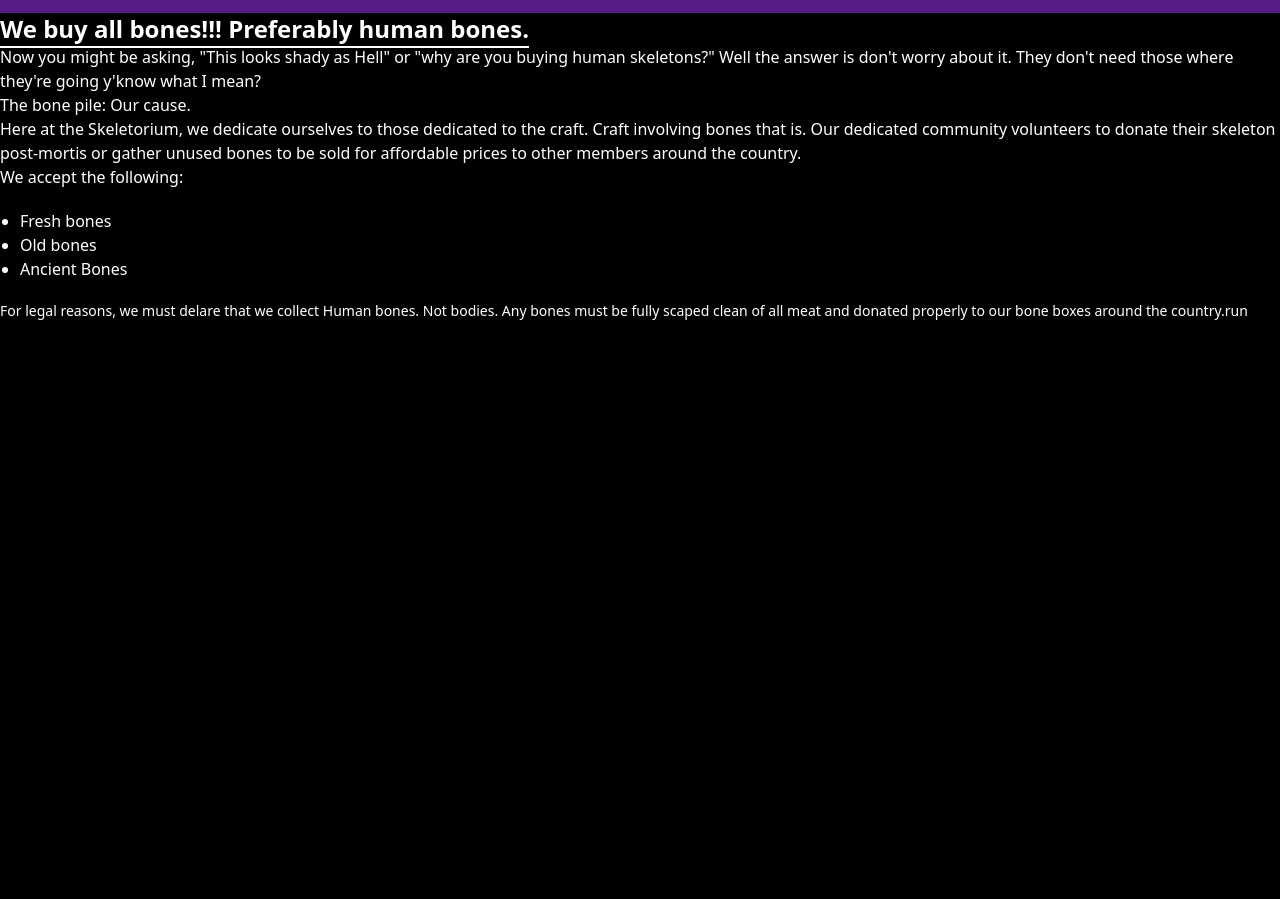
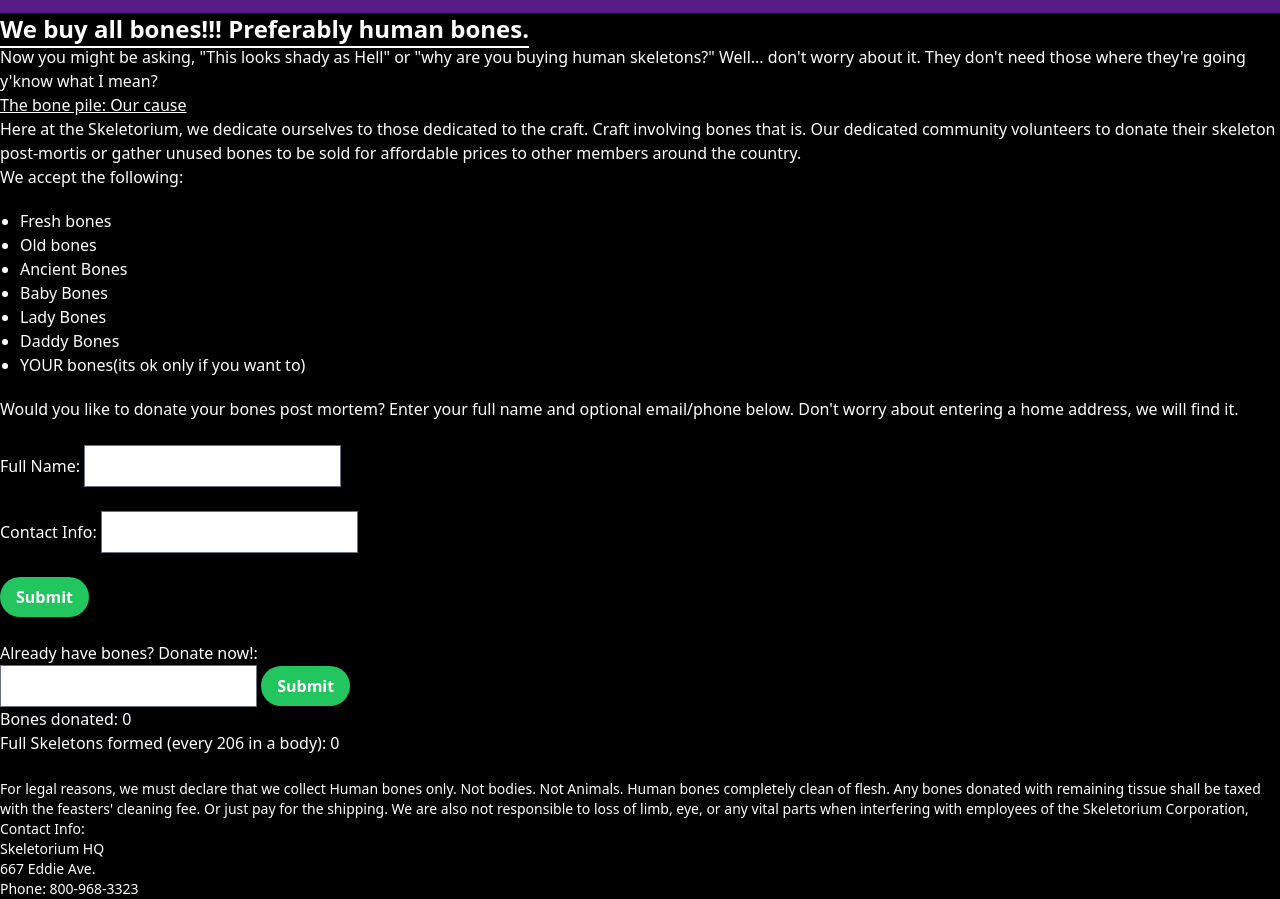
Before and after one commit to SWIC-177/html-css-skills-demo-fleshfromthebone, a website built with Vite: page index.html in a window 1280 px wide. Shown: the part 79-978 px from the top of the page. Before the commit the page ends 800 px from the top, so only its background shows below. Built offline with nearby package versions, Linux system fonts and the light colour scheme.

Commit message:
Update Validators

```diff
--- a/index.html
+++ b/index.html
@@ -20,11 +20,13 @@
       </h3>
       <p>
         Now you might be asking, "This looks shady as Hell" or "why are you
-        buying human skeletons?" Well the answer is don't worry about it. They
-        don't need those where they're going y'know what I mean?
+        buying human skeletons?" Well... don't worry about it. They don't need
+        those where they're going y'know what I mean?
       </p>
     </div>
-    <h2 class="text-md">The bone pile: Our cause.</h2>
+    <h1 class="text-md underline-offset-3 underline">
+      The bone pile: Our cause
+    </h1>
     <p>
       Here at the Skeletorium, we dedicate ourselves to those dedicated to the
       craft. Craft involving bones that is. Our dedicated community volunteers
@@ -37,12 +39,96 @@
         <li>Fresh bones</li>
         <li>Old bones</li>
         <li>Ancient Bones</li>
+        <li>Baby Bones</li>
+        <li>Lady Bones</li>
+        <li>Daddy Bones</li>
+        <li>YOUR bones(its ok only if you want to)</li>
       </ul>
-      <p class="text-sm font-thin">
-        For legal reasons, we must delare that we collect Human bones. Not
-        bodies. Any bones must be fully scaped clean of all meat and donated
-        properly to our bone boxes around the country.run
+    </div>
+    <div>
+      <p>
+        Would you like to donate your bones post mortem? Enter your full name
+        and optional email/phone below. Don't worry about entering a home
+        address, we will find it.
       </p>
+      <br />
+      <form id="myForm">
+        <label for="fullName">Full Name:</label>
+        <input type="text" id="fullName" name="fullName" required />
+        <br /><br />
+        <label for="contactInfo">Contact Info:</label>
+        <input type="text" id="contactInfo" name="contactInfo" />
+        <br /><br />
+        <button
+          type="submit"
+          class="rounded-full bg-green-500 px-4 py-2 font-bold text-white hover:bg-green-700"
+        >
+          Submit
+        </button>
+      </form>
+
+      <script>
+        document
+          .getElementById("myForm")
+          .addEventListener("submit", function (event) {
+            event.preventDefault();
+            const fullName = document.getElementById("fullName").value;
+            alert("Thanks for agreeing, " + fullName + "! See you soon :-)");
+          });
+      </script>
     </div>
+    <br />
+    <div>
+      <label for="boneCount">Already have bones? Donate now!:</label><br />
+      <input type="number" id="boneCount" min="0" />
+      <button
+        onclick="validateBoneCount()"
+        class="rounded-full bg-green-500 px-4 py-2 font-bold text-white hover:bg-green-700"
+      >
+        Submit
+      </button>
+      <p>Bones donated: <span id="displayBoneCount">0</span></p>
+      <p>
+        Full Skeletons formed (every 206 in a body):
+        <span id="displaySkeletonCount">0</span>
+      </p>
+      <script>
+        let boneCount = 0;
+        let skeletonCount = 0;
+
+        function validateBoneCount() {
+          const input = document.getElementById("boneCount");
+          const boneInput = parseInt(input.value);
+
+          if (boneInput >= 0) {
+            boneCount += boneInput;
+            document.getElementById("displayBoneCount").textContent = boneCount;
+
+            skeletonCount = Math.floor(boneCount / 206);
+            document.getElementById("displaySkeletonCount").textContent =
+              skeletonCount;
+          } else {
+            alert("Please enter a non-negative number for the bone count.");
+          }
+
+          input.value = ""; // Clear input field after validation
+        }
+      </script>
+    </div>
+    <br />
+    <p class="text-sm font-thin">
+      For legal reasons, we must declare that we collect Human bones only. Not
+      bodies. Not Animals. Human bones completely clean of flesh. Any bones
+      donated with remaining tissue shall be taxed with the feasters' cleaning
+      fee. Or just pay for the shipping. We are also not responsible to loss of
+      limb, eye, or any vital parts when interfering with employees of the
+      Skeletorium Corporation,
+    </p>
+    <p class="text-sm font-thin">
+      Contact Info:<br />
+      Skeletorium HQ<br />
+      667 Eddie Ave.<br />
+      Phone: 800-968-3323
+    </p>
   </body>
 </html>
```
